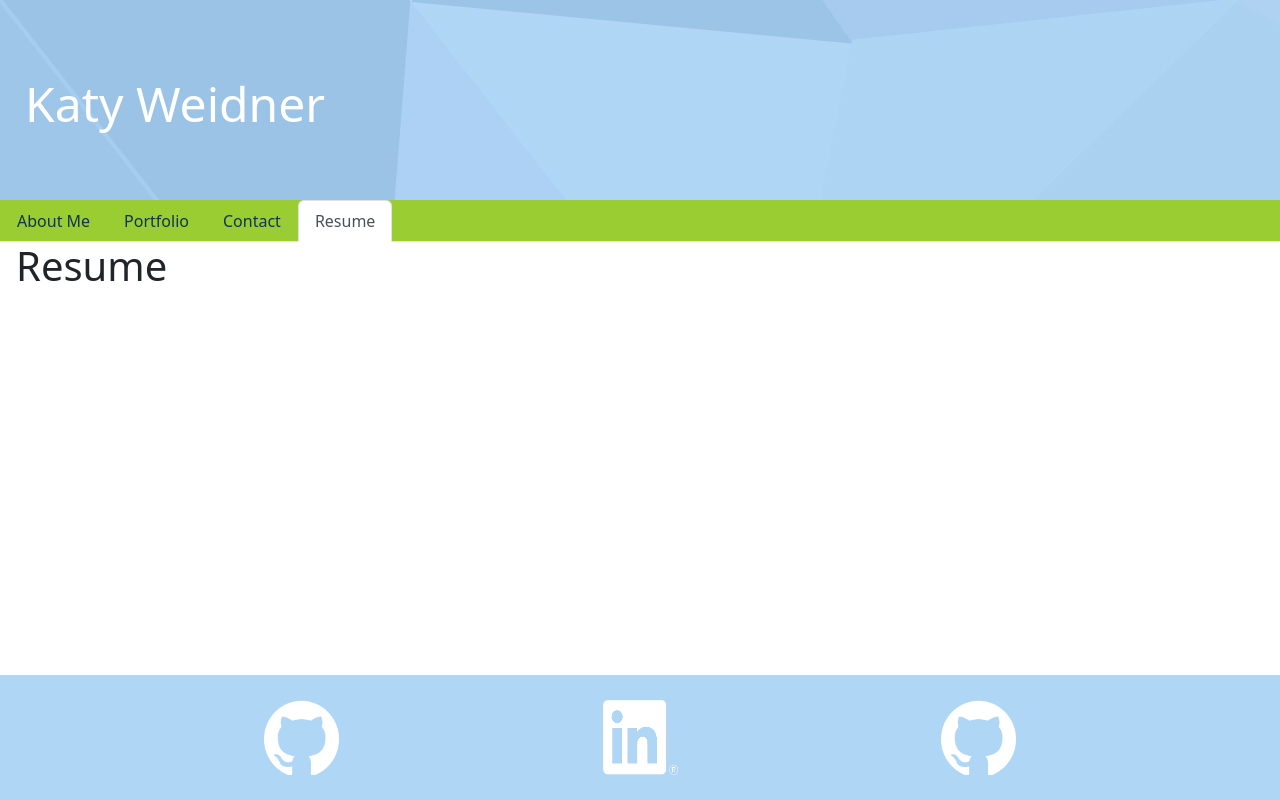
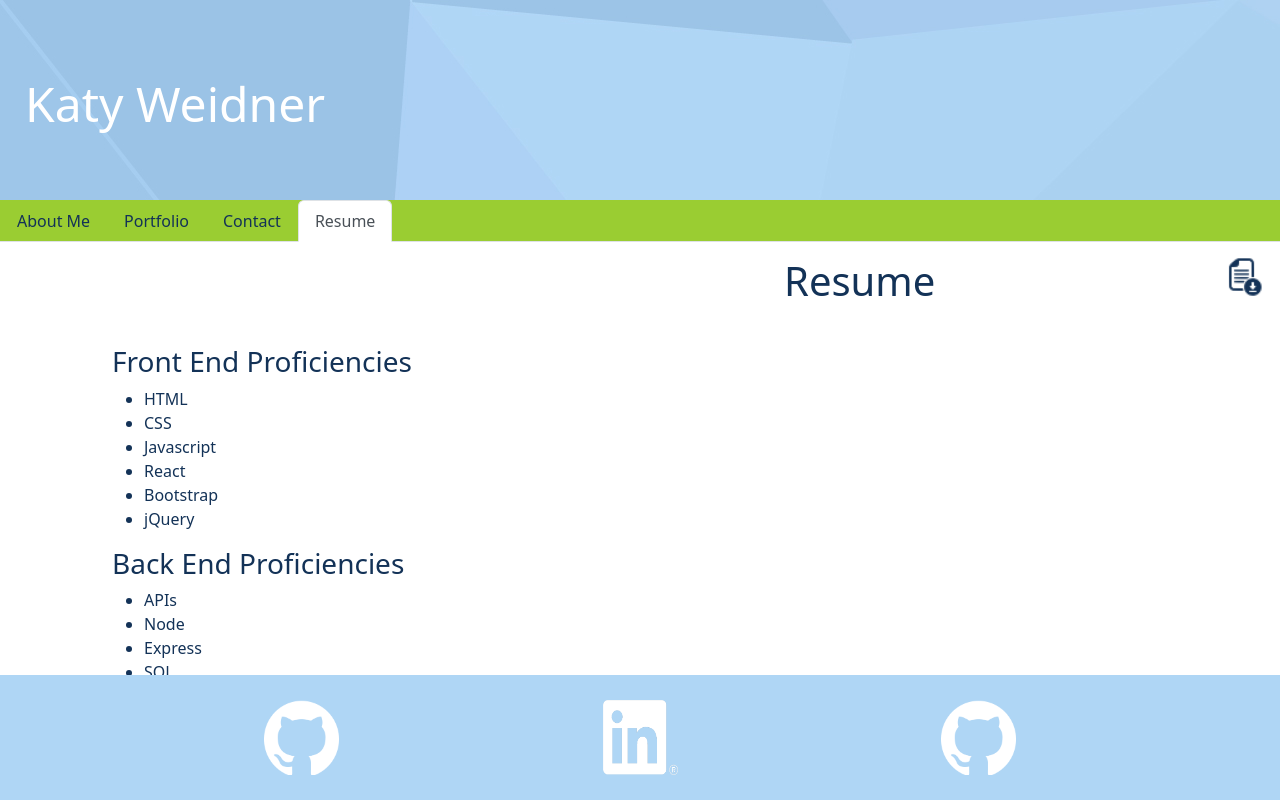
Before and after one commit to KRWeidner/ReactPortfolio, a React (Vite) app: page /Resume in a window 1280 px wide. Built offline with nearby package versions, Linux system fonts and the light colour scheme.

Commit message:
adding resume page content and logic

```diff
--- a/src/pages/Contact.jsx
+++ b/src/pages/Contact.jsx
@@ -1,5 +1,4 @@
 import { useState } from 'react';
-import { validateEmail } from '../utils/helper';
 import '../styles/Contact.css';
 
 function Contact() {
@@ -29,15 +28,6 @@ function Contact() {
 
     const handleFormSubmit = (e) => {
         e.preventDefault();
-
-        if (!validateEmail(email)) {
-            setErrorMessage('Email is invalid');
-            return;
-        }
-        if (!name || !email || !message) {
-            setErrorMessage("Field is required");
-            return;
-        }
 
         setName('');
         setMessage('')
--- a/src/pages/Home.jsx
+++ b/src/pages/Home.jsx
@@ -17,6 +17,18 @@ export default function Home() {
           vitae lorem tortor. In elementum ultricies tempus. Interdum et malesuada
           fames ac ante ipsum primis in faucibus.
         </p>
+        <p>
+            Lorem ipsum dolor sit amet, consectetur adipiscing elit. Sed neque
+          velit, lobortis ut magna varius, blandit rhoncus sem. Morbi lacinia nisi
+          ac dui fermentum, sed luctus urna tincidunt. Etiam ut feugiat ex. Cras
+          non risus mi. Curabitur mattis rutrum ipsum, ut aliquet urna imperdiet
+          ac. Sed nec nulla aliquam, bibendum odio eget, vestibulum tortor. Cras
+          rutrum ligula in tincidunt commodo. Morbi sit amet mollis orci, in
+          tristique ex. Donec nec ornare elit. Donec blandit est sed risus feugiat
+          porttitor. Vestibulum molestie hendrerit massa non consequat. Vestibulum
+          vitae lorem tortor. In elementum ultricies tempus. Interdum et malesuada
+          fames ac ante ipsum primis in faucibus.
+        </p>
       </div>
     );
   }
--- a/src/pages/Resume.jsx
+++ b/src/pages/Resume.jsx
@@ -1,7 +1,40 @@
+import '../styles/Resume.css';
+
 export default function Resume() {
     return (
-      <div>
-        <h1>Resume</h1>
-      </div>
+        <div className='resumeForm'>
+
+            <div className="resumeHeader">
+                <h1>Resume</h1>
+
+            <a href="src\assets\Resume.txt" download>
+                <img className='iconDownload' src="src\assets\downloadIcon.png" alt="Download Icon"></img>
+            </a>
+            </div>
+            <section className='resumeSection'>
+                <div>
+            <h3 >Front End Proficiencies</h3>
+            <ul>
+                <li>HTML</li>
+                <li>CSS</li>
+                <li>Javascript</li>
+                <li>React</li>
+                <li>Bootstrap</li>
+                <li>jQuery</li>
+            </ul>
+            </div>
+            <div>
+            <h3>Back End Proficiencies</h3>
+            <ul>
+                <li>APIs</li>
+                <li>Node</li>
+                <li>Express</li>
+                <li>SQL</li>
+                <li>NoSQL</li>
+            </ul>
+            </div>
+            </section>
+
+        </div>
     );
-  }
+}
--- a/src/styles/Contact.css
+++ b/src/styles/Contact.css
@@ -1,8 +1,9 @@
-
+/* styles the contact page and contact form elements */
 .contactHeader {
     color: #133257;
     text-align: center;
     margin-bottom: -3.5rem;
+    margin-top: 15px;
 }
 
 .contactForm {
--- /dev/null
+++ b/src/styles/Resume.css
@@ -0,0 +1,33 @@
+/* This page styles the resume page and elements */
+
+.resumeForm {
+    display: flex;
+    margin-top: 15px;
+    flex-direction: column;
+}
+
+.resumeHeader {
+    display: flex;
+    color: #133257;
+    margin-left: 48em;
+    justify-content: space-between;
+
+}
+
+.iconDownload {
+    display: flex;
+    color: yellowgreen;
+    height: 40px;
+    width: 40px;
+}
+
+.iconDownload:hover {
+    filter: drop-shadow(0 0 0.5em #afd6f5);
+}
+
+.resumeSection {
+    display: flex;
+    flex-direction: column;
+    margin: 2rem 0 0 6rem;
+    color: #133257;
+}
--- a/src/utils/helper.js
+++ /dev/null
@@ -1,5 +0,0 @@
-//helper function to check if contact email is valid
-export function validateEmail(email) {
-    const re = /^(([^<>()[\]\\.,;:\s@"]+(\.[^<>()[\]\\.,;:\s@"]+)*)|(".+"))@((\[[0-9]{1,3}\.[0-9]{1,3}\.[0-9]{1,3}\.[0-9]{1,3}\])|(([a-zA-Z\-0-9]+\.)+[a-zA-Z]{2,}))$/;
-    return re.test(String(email).toLowerCase());
-}
```
Also changed, not shown: src/assets/Resume.txt (added), src/assets/downloadIcon.png (added).
